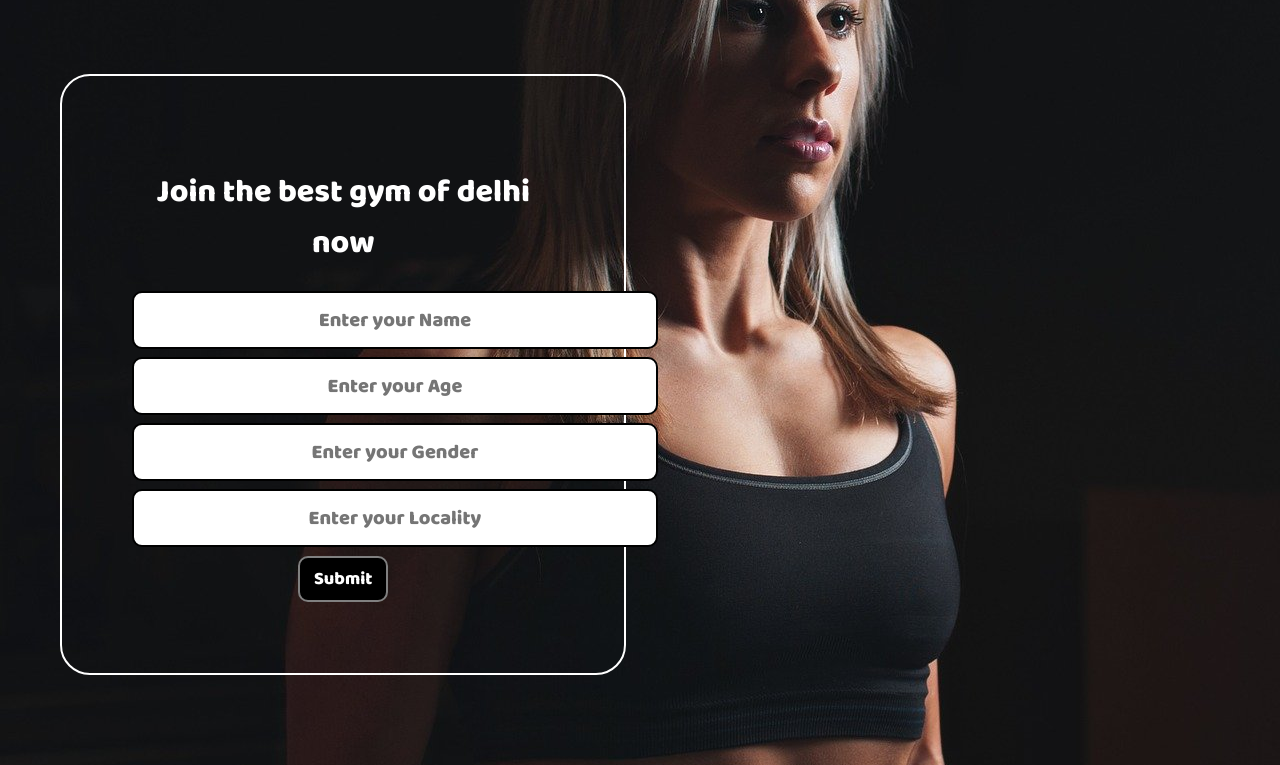
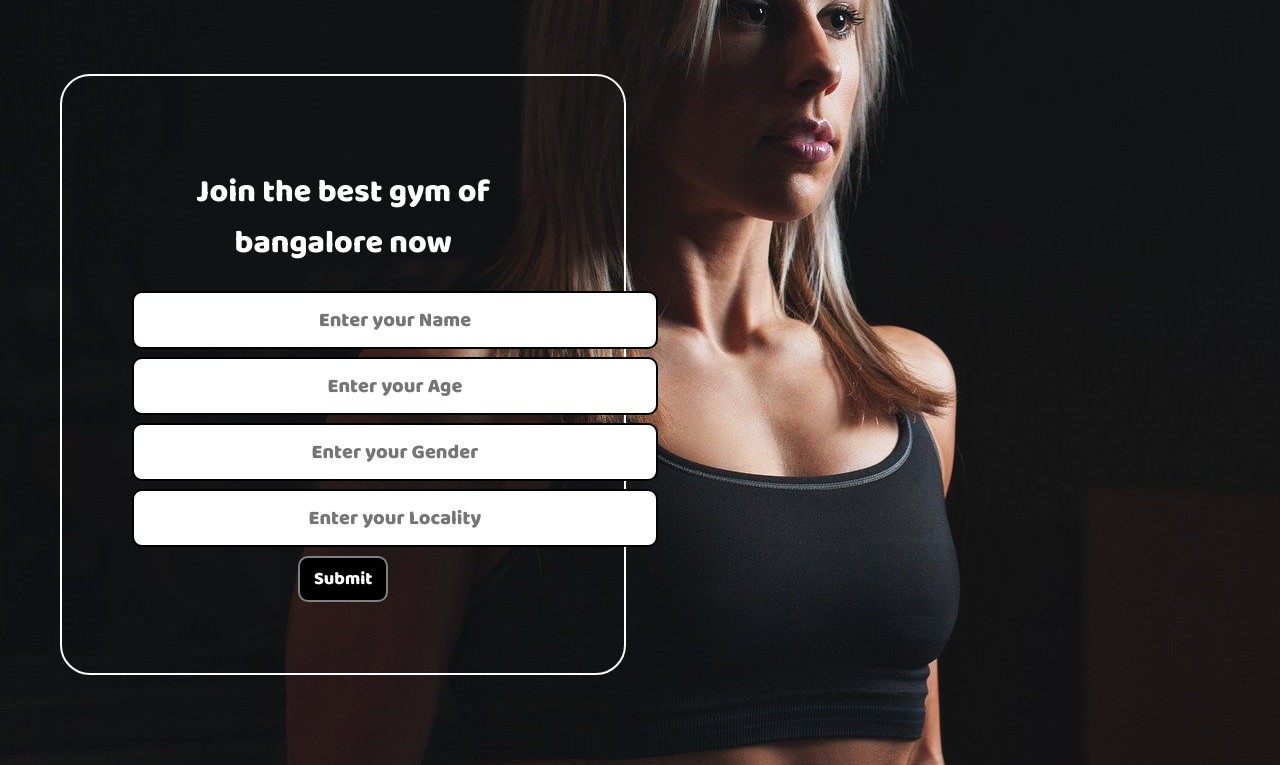
Before and after one commit to Abhikanksh-Chand/Gym-landing-page, a plain HTML site: page index.html in a window 1280 px wide. Shown: the part 132-897 px from the top of the page. Drawn offline with Linux system fonts and the light colour scheme.

Commit message:
text changed

```diff
--- a/index.html
+++ b/index.html
@@ -34,7 +34,7 @@
     </div>
 </header>
 <div class="container">
-    <h1>Join the best gym of delhi now</h1>
+    <h1>Join the best gym of bangalore now</h1>
     <form action="noactin.php">
         <div class="form-group">
             <input type="text" name="" placeholder="Enter your Name">
```
